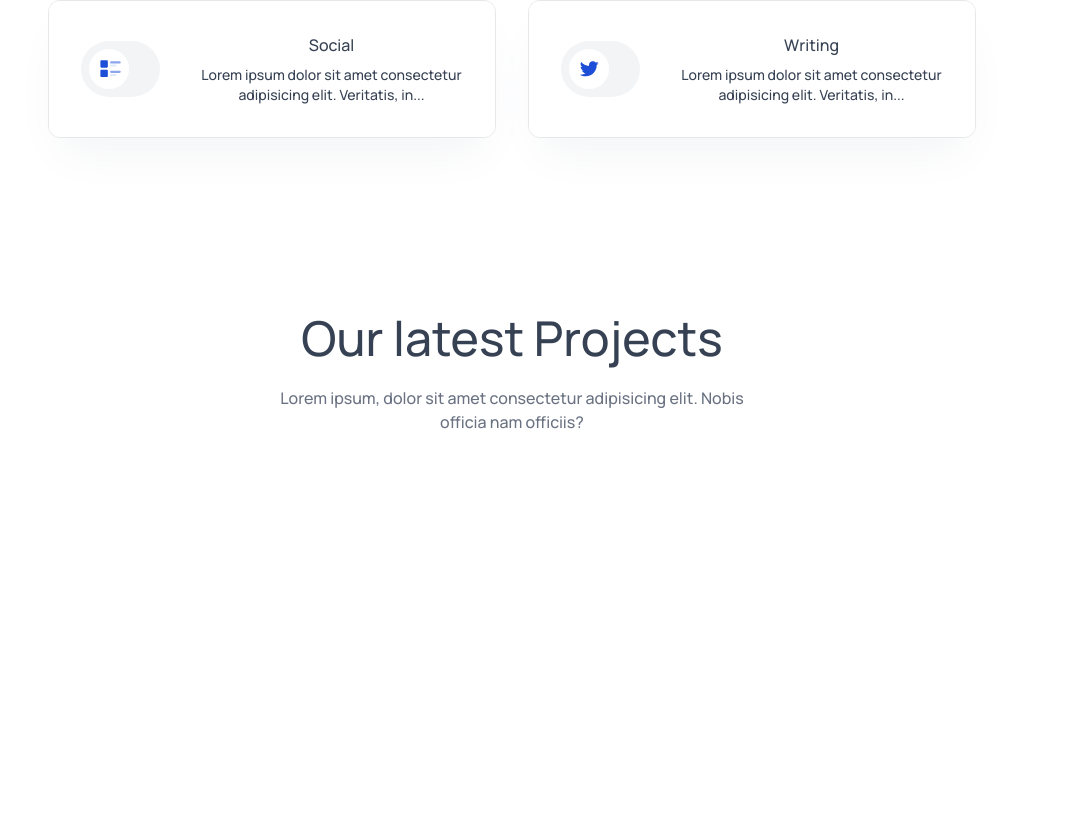
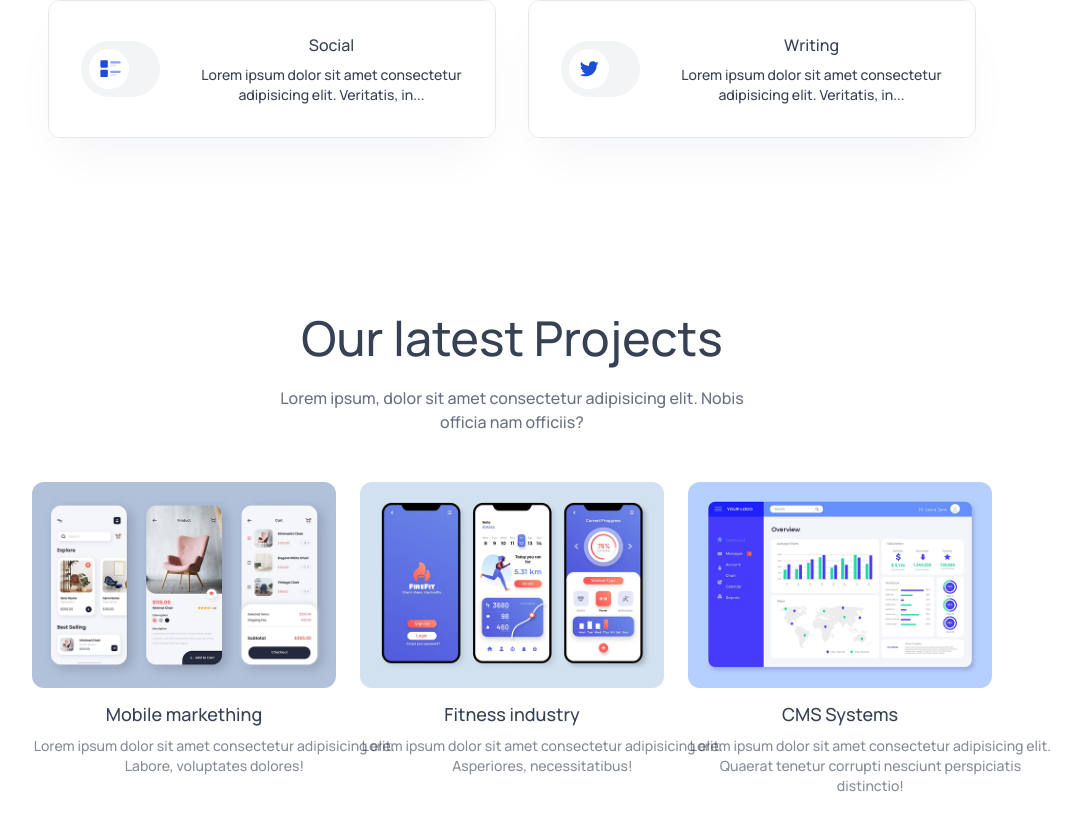
Before and after one commit to Martynas-Mockapetris/React-Website, a React (Vite) app: page / in a window 1280 px wide. Shown: the part 1681-2511 px from the top of the page, without its empty margins (128-1209 px from the left). Before the commit the page ends 2219 px from the top, so only its background shows below. Built offline with nearby package versions, Linux system fonts and the light colour scheme.

Commit message:
Projects cards

```diff
--- a/src/components/OurWork.jsx
+++ b/src/components/OurWork.jsx
@@ -1,9 +1,38 @@
+import assets from '../assets/assets';
 import Title from './Title';
 
 const OurWork = () => {
+  const workData = [
+    {
+      title: 'Mobile markething',
+      description: 'Lorem ipsum dolor sit amet consectetur adipisicing elit. Labore, voluptates dolores!',
+      image: assets.work_mobile_app
+    },
+    {
+      title: 'Fitness industry',
+      description: 'Lorem ipsum dolor sit amet consectetur adipisicing elit. Asperiores, necessitatibus!',
+      image: assets.work_fitness_app
+    },
+    {
+      title: 'CMS Systems',
+      description: 'Lorem ipsum dolor sit amet consectetur adipisicing elit. Quaerat tenetur corrupti nesciunt perspiciatis distinctio!',
+      image: assets.work_dashboard_management
+    }
+  ];
+
   return (
     <div id="our-work" className="flex flex-col items-center gap-6 py-20 px-4 sm:px-12 lg:px-24 xl:px-40 text-center w-full overflow-hidden text-gray-700 dark:text-white">
       <Title title="Our latest Projects" desc="Lorem ipsum, dolor sit amet consectetur adipisicing elit. Nobis officia nam officiis?" />
+
+      <div className="grid sm:grid-cols-2 lg:grid-cols-3 gap-6 w-full max-w-5xl">
+        {workData.map((work, index) => (
+          <div key={index} className="hover:scale-102 duration-500 transition-all cursor-pointer">
+            <img src={work.image} className="w-full rounded-xl" alt="Work_IMG" />
+            <h3 className="mt-3 mb-2 text-lg font-semibold">{work.title}</h3>
+            <p className="text-sm opacity-60 w-6/5">{work.description}</p>
+          </div>
+        ))}
+      </div>
     </div>
   );
 };
```
